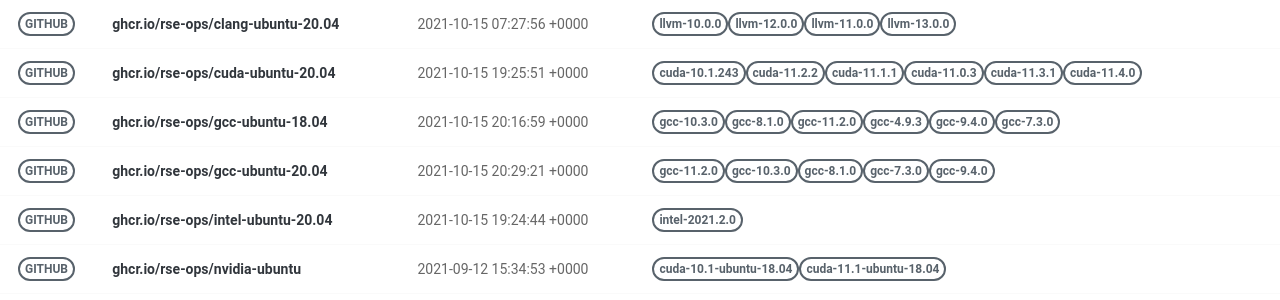
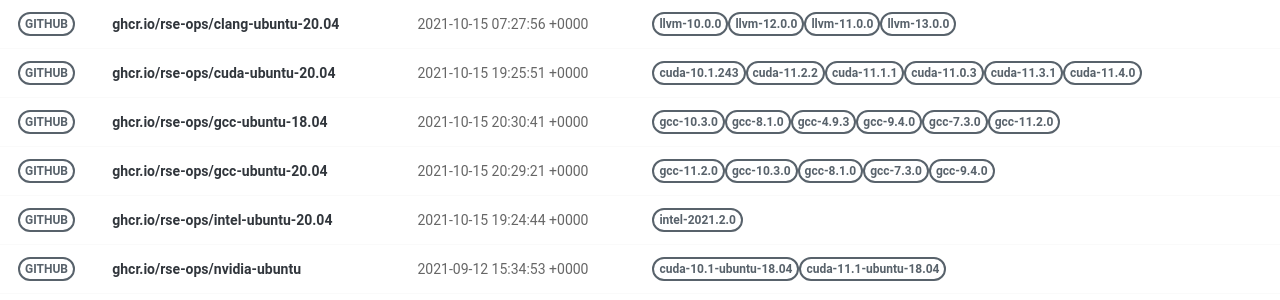
Before and after one commit to rse-ops/docker-images, a Jekyll site: the page built from pages/index.md, in a window 1280 px wide. Shown: the part 179-479 px from the top of the page. Built offline with Jekyll 4.4.1, drawn with Linux system fonts in a browser that asks for light colours; nearby versions of some CDN libraries.

Commit message:
Automated push to update library 2021-10-15

```diff
--- a/_library/ghcr.io-rse-ops-gcc-ubuntu-18.04.md
+++ b/_library/ghcr.io-rse-ops-gcc-ubuntu-18.04.md
@@ -1,7 +1,7 @@
 ---
 layout: container
 name: ghcr.io/rse-ops/gcc-ubuntu-18.04
-updated_at: 2021-10-15 20:16:59.690150
+updated_at: 2021-10-15 20:30:41.461619
 
 
 container_url: https://github.com/orgs/rse-radiuss/packages/container/package/gcc-ubuntu-18.04
```
Also changed, not shown: other parts of _library/ghcr.io-rse-ops-gcc-ubuntu-18.04.md (+3 -3 lines).
